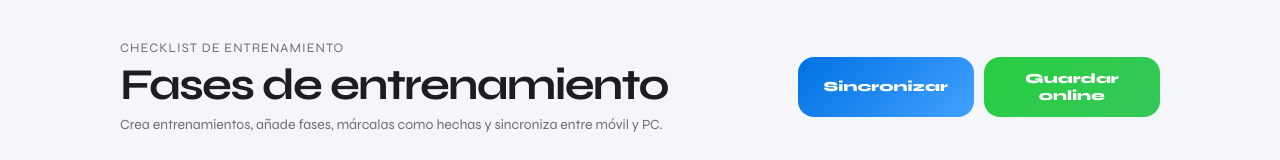
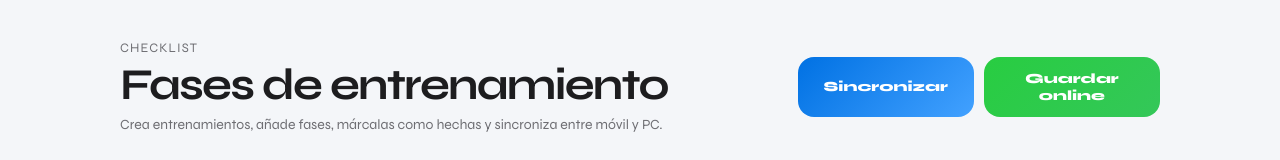
Before and after one commit to xiscobarcelo/train, a website: page index.html in a window 1280 px wide. Shown: the top 160 px of the page. Drawn offline with Linux system fonts and the light colour scheme.

Commit message:
Update 'eyebrow' text in index.html

```diff
--- a/index.html
+++ b/index.html
@@ -14,7 +14,7 @@
     <div class="shell1">
       <div class="topbar">
         <div>
-          <div class="eyebrow">Checklist de entrenamiento</div><h1>Fases de entrenamiento</h1>
+          <div class="eyebrow">Checklist</div><h1>Fases de entrenamiento</h1>
           <div class="subtitle">Crea entrenamientos, añade fases, márcalas como hechas y sincroniza entre móvil y PC.
           </div>
         </div>
```
